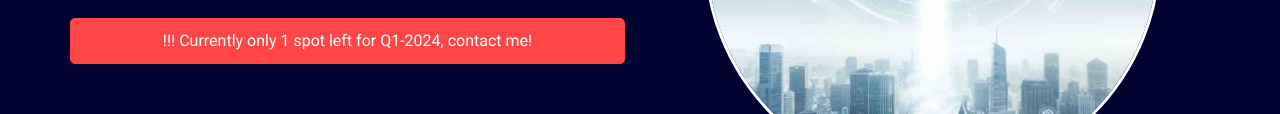
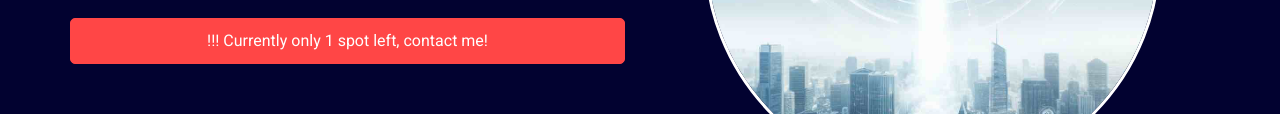
Before and after one commit to rodrigozrusso/rodrigorusso.com, a website: page index.html in a window 1280 px wide. Shown: the part 459-573 px from the top of the page. Drawn offline with Linux system fonts and the light colour scheme; a script that the page names is missing.

Commit message:
update spot msg

```diff
--- a/index.html
+++ b/index.html
@@ -134,8 +134,7 @@
                           class="btn-2"
                           target="self"
                         >
-                          !!! Currently only 1 spot left for Q1-2024, contact
-                          me!</a
+                          !!! Currently only 1 spot left, contact me!</a
                         >
                       </div>
                     </div>
```
